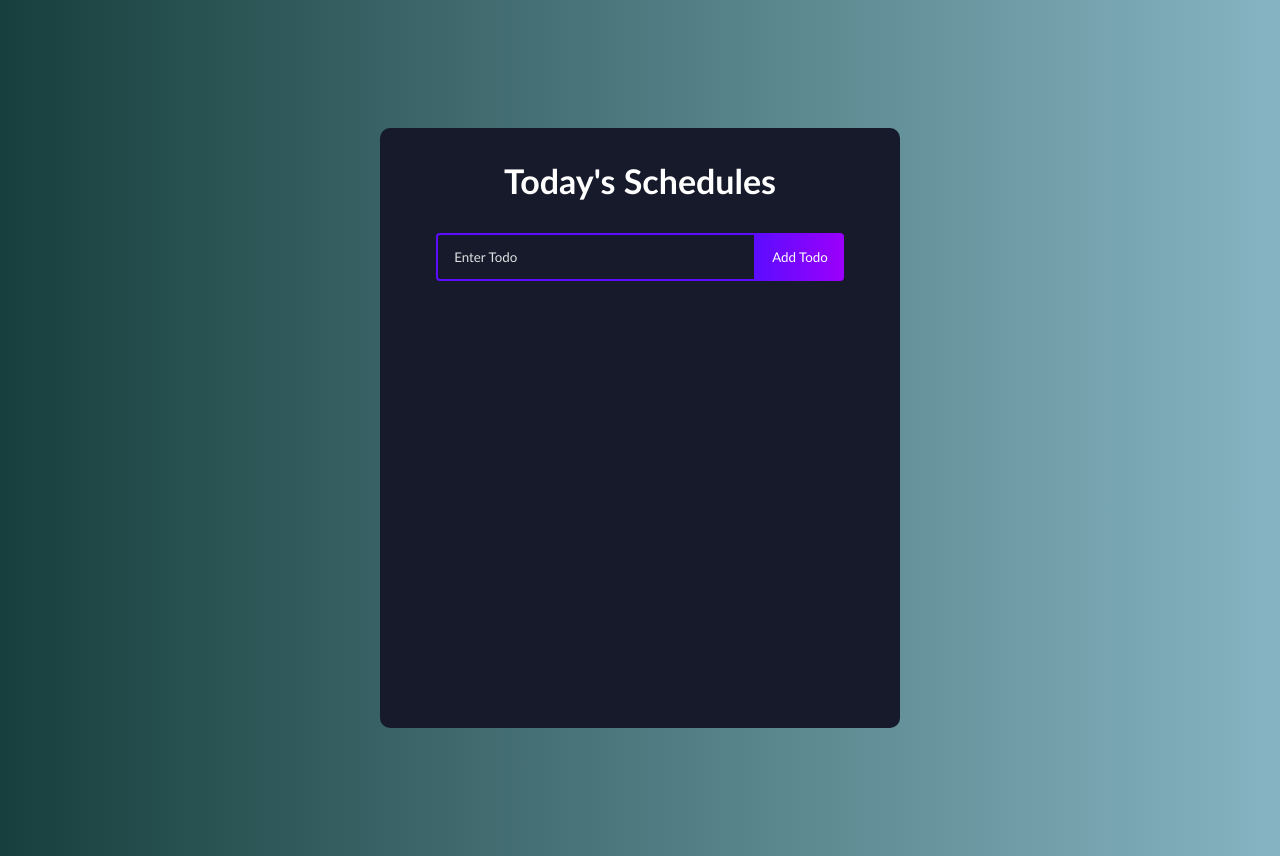
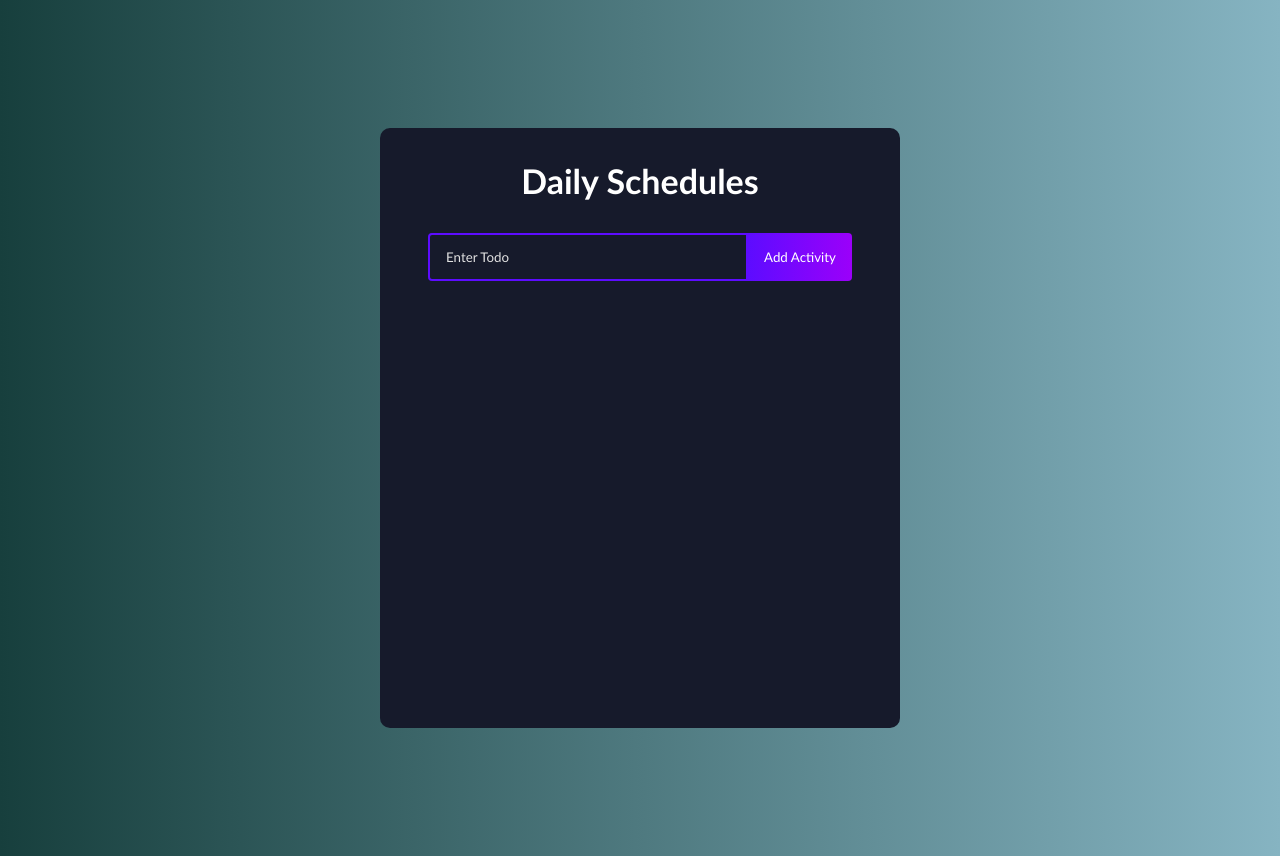
Before and after one commit to denishjackson1/utilityapp, a React (Create React App) app: page / in a window 1280 px wide. Built offline with nearby package versions, Linux system fonts and the light colour scheme.

Commit message:
wordings

```diff
--- a/src/components/Todoform.js
+++ b/src/components/Todoform.js
@@ -50,7 +50,7 @@ function Todoform(PaymentResponse) {
                 ref={inputRef}
               />
               <button onClick={handleSubmit} className='todo-button'>
-                Add todo
+                Add Activity
               </button>
             </>
           )}
--- a/src/components/Todolist.js
+++ b/src/components/Todolist.js
@@ -42,7 +42,7 @@ function TodoList() {
 
   return (
     <>
-      <h1>Today's Schedules</h1>
+      <h1>Daily Schedules</h1>
       <Todoform onSubmit={addTodo} />
       <Todo
         todos={todos}
```
